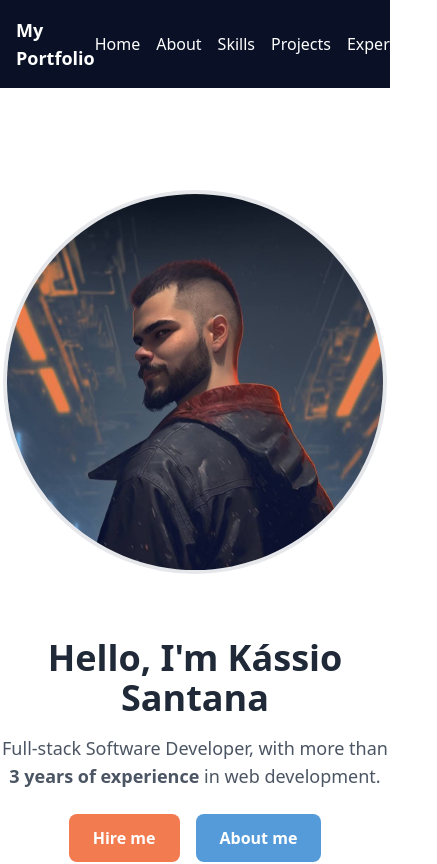
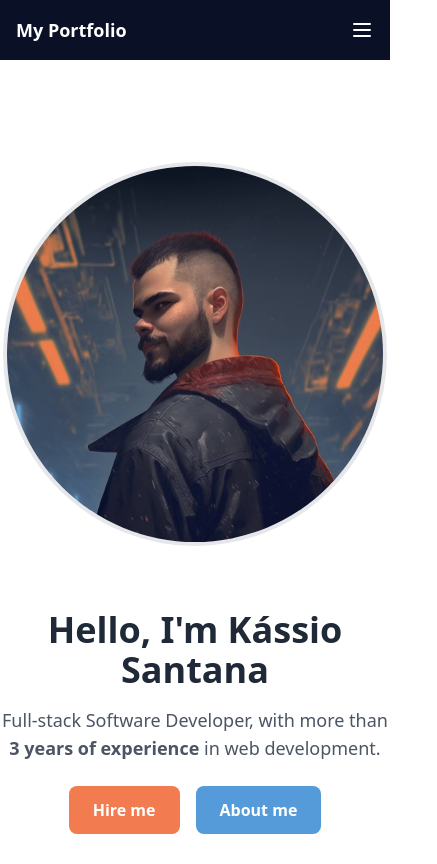
Before and after one commit to sankassio99/portifolio-2023, a Vue app: page / in a window 390 px wide. Shown: the top 864 px of the page, 437 px wide, since content can reach past the window. Built offline with nearby package versions, Linux system fonts and the light colour scheme.

Commit message:
hamburguer menu 🍔🍔

```diff
--- a/src/components/NavBar.vue
+++ b/src/components/NavBar.vue
@@ -1,3 +1,13 @@
+<script setup>
+    import { ref } from "vue";
+
+    const showMenu = ref(false);
+
+    function toggleMenu(){
+        showMenu.value = !showMenu.value
+    }
+</script>
+
 <template>
     <div>
         <nav class="bg-customDark p-4 md:fixed md:w-full">
@@ -6,8 +16,33 @@
                 <a href="#" class="text-white text-lg font-semibold">My Portfolio</a>
 
                 <!-- Menu Items -->
-                <ul class="flex space-x-4">
+                <ul class="md:flex space-x-4 hidden">
                     <li><a href="#home" class="text-white hover:text-gray-400">Home</a></li>
+                    <li><a href="#aboutMe" class="text-white hover:text-gray-400">About</a></li>
+                    <li><a href="#skills" class="text-white hover:text-gray-400">Skills</a></li>
+                    <li><a href="#projects" class="text-white hover:text-gray-400">Projects</a></li>
+                    <li><a href="#experiences" class="text-white hover:text-gray-400">Experiences</a></li>
+                </ul>
+
+                <!-- Hamburguer button -->
+                <button @click="toggleMenu" class="text-white hover:text-gray-400 focus:outline-none md:hidden block">
+                    <svg v-if="!showMenu" class="w-6 h-6" fill="none" stroke="currentColor" viewBox="0 0 24 24"
+                        xmlns="http://www.w3.org/2000/svg">
+                        <path stroke-linecap="round" stroke-linejoin="round" stroke-width="2"
+                            d="M4 6h16M4 12h16M4 18h16"></path>
+                    </svg>
+
+                    <svg v-else xmlns="http://www.w3.org/2000/svg" class="w-6 h-6" fill="none" viewBox="0 0 24 24" stroke="currentColor">
+                        <path stroke-linecap="round" stroke-linejoin="round" stroke-width="2" d="M6 18L18 6M6 6l12 12" />
+                    </svg>
+                </button>
+            </div>
+
+            <!-- Mobile Menu (hidden by default) -->
+            <div v-show="showMenu"
+                class="bg-customDark w-full top-10 h-screen mt-8">
+                <ul class="flex flex-col items-center pt-40 h-full text-lg gap-4 font-bold text-slate-200">
+                    <li><a href="#home" class="text-white hover:text-gray-400 border-b-2">Home</a></li>
                     <li><a href="#aboutMe" class="text-white hover:text-gray-400">About</a></li>
                     <li><a href="#skills" class="text-white hover:text-gray-400">Skills</a></li>
                     <li><a href="#projects" class="text-white hover:text-gray-400">Projects</a></li>
```
